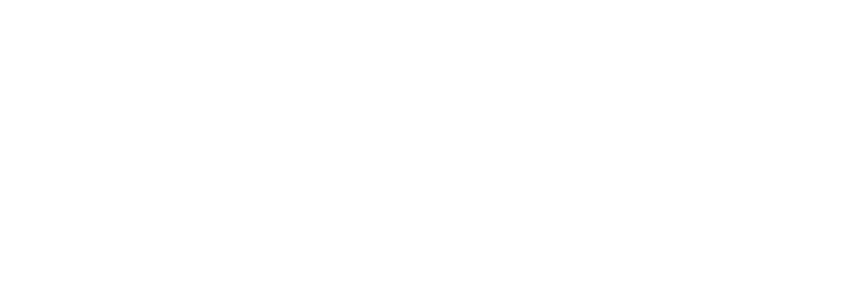
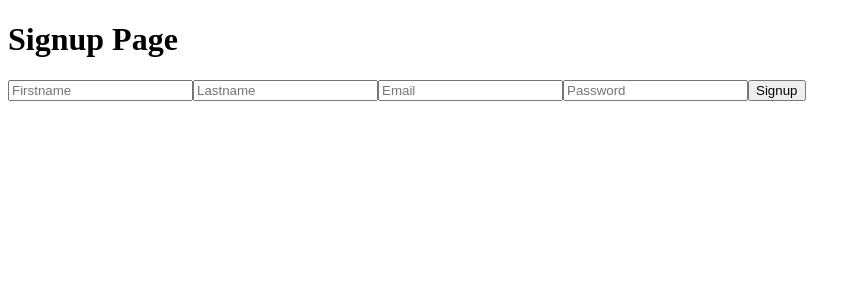
Before and after one commit to bossmuhumure/react-project-miniture, a React (Vite) app: page /Signup in a window 1280 px wide. Before the commit this address had no page. Shown: the top 300 px of the page, without its empty margins (0-861 px from the left). Built offline with nearby package versions, Linux system fonts and the light colour scheme.

Commit message:
visit my sites

```diff
--- /dev/null
+++ b/components/Login.jsx
@@ -0,0 +1,20 @@
+function Login() {
+
+
+
+    return (
+        <form>
+                <div className="">
+            <h1 className="">Login Page</h1>
+
+            <input type="text" placeholder="Username" className="" />
+            <input type="password" placeholder="Password" className="" />
+            <span className="">Forgot Password?</span>
+            <button className="">Login</button>
+            <span>Don't have an account? <a href="/signup">Signup</a></span>
+        </div>
+        </form>
+
+    )
+ }
+ export default Login
--- a/components/Navbar.jsx
+++ b/components/Navbar.jsx
@@ -178,7 +178,8 @@ function Navbar() {
 
       <div className="icon-1">
         <div><IoSearchSharp className="Icons-1" /></div>
-        <div><IoPersonOutline className="Icons-1" /></div>
+        <div><a href="Login"><IoPersonOutline className="Icons-1" /></a>
+          </div>
         <div className="icon-icon"
           onMouseEnter={() => SetInitialBag(true)}
           onMouseLeave={() => SetInitialBag(false)}
--- /dev/null
+++ b/components/Signup.jsx
@@ -0,0 +1,62 @@
+import { Input } from "postcss"
+import { useForm } from "react-hook-form"
+import axios from "axios"
+
+function Signup() {
+    const { register, handleSubmit, formState: { errors }, reset } = useForm()
+    const handleSignup = async (data) => {
+
+        try {
+            const { FirstName, LastName, email, password } = data;
+            const formData = new FormData();
+            formData.append("FirstName", FirstName);
+            formData.append("LastName", LastName);
+            formData.append("email", email);
+            formData.append("password", password);
+
+
+            const res = await axios.post(`http://localhost:5000/api_v1/auth/register`, formData, {
+                headers: {
+                    "Content-Type": "application/json"
+                }
+            })
+
+            reset();
+
+
+        } catch (error) {
+            console.log(error)
+        }
+
+
+
+
+    }
+    return (
+        <form onSubmit={handleSubmit(handleSignup)}>
+            <div className="">
+                <h1>Signup Page</h1>
+                <input type="text" placeholder="Firstname" className=""
+                    {...register("FirstName", { required: true, })}
+                />
+                {errors.FirstName && <p className="">Firstname is required</p>}
+                <input type="text" placeholder="Lastname" className=""
+                    {...register("LastName", { required: true })}
+                />
+                {errors.LastName && <p className="text-red-500">Lastname is required</p>}
+                <input type="email" placeholder="Email" className=""
+                    {...register("email", { required: true })}
+                />
+                {errors.email && <p className="text-red-500">Email is required</p>}
+                <input type="password" placeholder="Password" className=""
+                    {...register("password", { required: true, minLength: 8 })}
+                />
+                {errors.password && <p className="">Password is required and must be at least 8 characters long</p>}
+                <button className="" type="submit">Signup</button>
+            </div>
+        </form>
+
+    )
+}
+
+export default Signup
--- a/package.json
+++ b/package.json
@@ -10,8 +10,10 @@
     "preview": "vite preview"
   },
   "dependencies": {
+    "axios": "^1.18.0",
     "react": "^19.2.6",
     "react-dom": "^19.2.6",
+    "react-hook-form": "^7.79.0",
     "react-icons": "^5.6.0",
     "react-router-dom": "^7.15.1"
   },
--- a/src/App.jsx
+++ b/src/App.jsx
@@ -10,6 +10,8 @@ import AboutUs from "../components/AboutUs";
 import Catalogue from "../components/Catalogue";
 import Pages from "../components/Pages";
 import Page from "../components/Pages";
+import Signup from "../components/signup";
+import Login from "../components/login";
 function App() {
     return (
 
@@ -28,6 +30,8 @@ function App() {
                         <Route path="/Pages" element={<Pages/>}/>
                          <Route path="/Page" element={<Page/>}/>
                 </Route>
+                <Route path="/Login" element={<Login/>}/>
+                <Route path="/Signup" element={<Signup/>}/>
             </Routes>
         </BrowserRouter>
 
```
Also changed, not shown: src/dasboard/Navbar.jsx (added), src/dasboard/Sidebar.jsx (added), src/dasboard/dashboarLayout.jsx (added), 1 other file (tests, documents, lock files or other folders).
